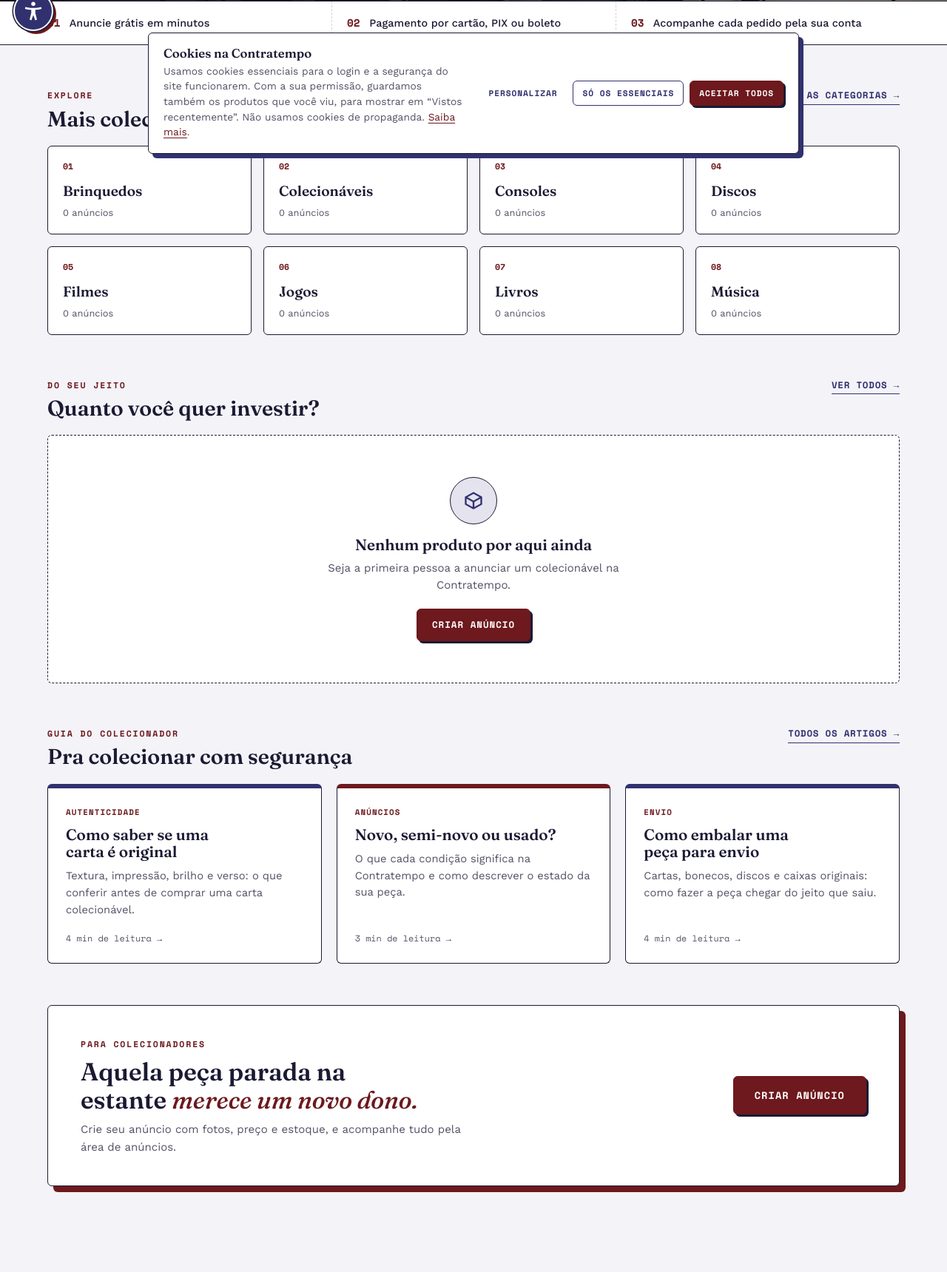
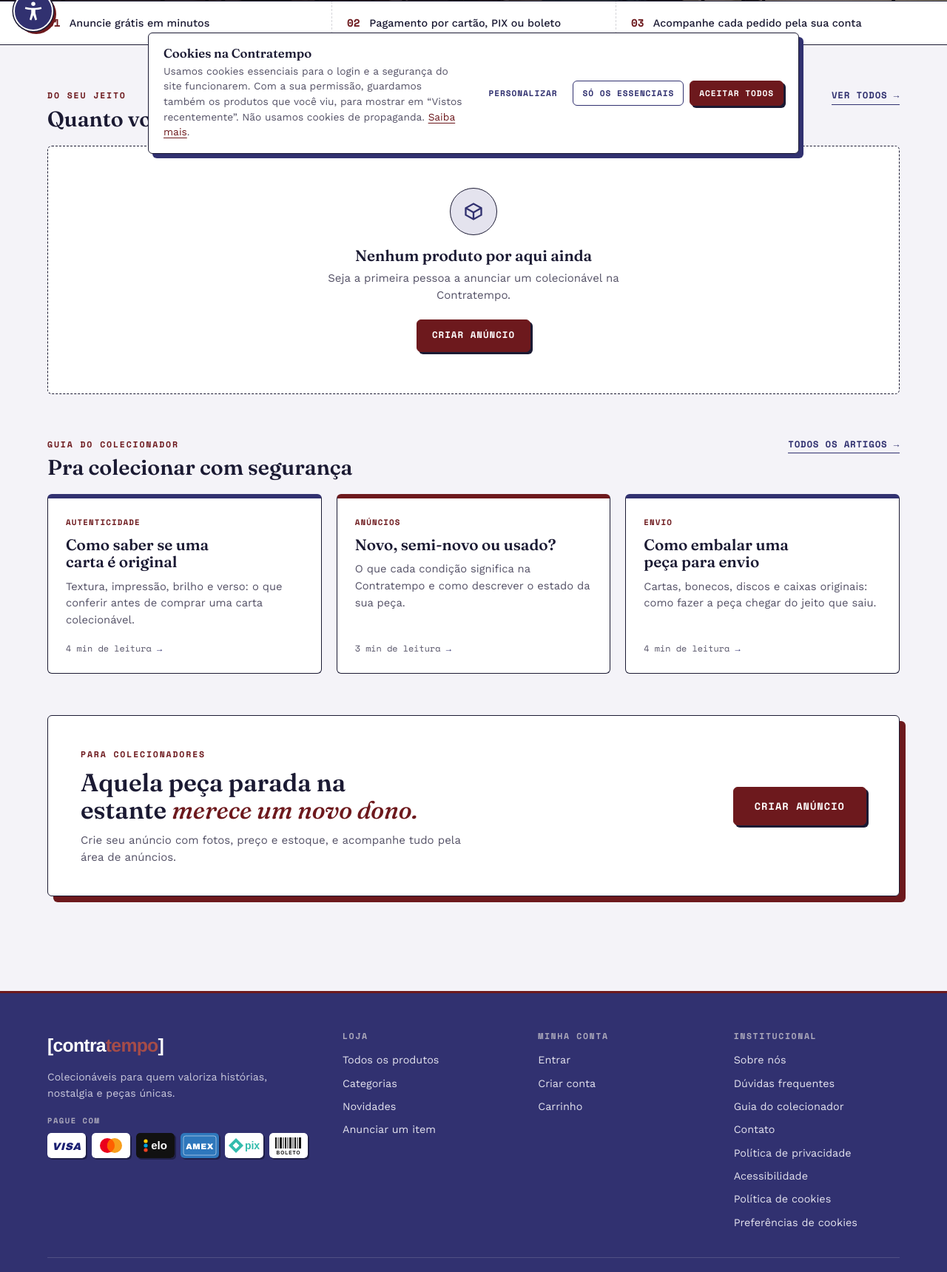
Before and after one commit to rico-prog5511/contratemposeparado, a Django app: page / in a window 1280 px wide. Shown: the part 576-2296 px from the top of the page at 74% size. Run offline with Django 5.2, Linux system fonts and the light colour scheme; data comes from the database, SQL or seed files in the repository; data that the repository does not hold is empty; some libraries are stand-ins or nearby versions; some web fonts are replaced.

Commit message:
Remoção Mais Colecionaveis
remover mais colecionaveis da home

```diff
--- a/GUIA_COMPLETO_DO_PROJETO.txt
+++ b/GUIA_COMPLETO_DO_PROJETO.txt
@@ -568,7 +568,6 @@ Formato:  URL  —  quem acessa  —  arquivo da view  —  template
     vêm de /produtos/vistos/?ids=..., só anúncios ativos, até 4). Sem
     histórico, a seção não aparece. Tem botão "Limpar histórico". Só
     funciona se a pessoa aceitou os cookies FUNCIONAIS (ver /cookies/);
-  - até 8 categorias com a quantidade de anúncios;
   - "Quanto você quer investir?": faixas de preço (FAIXAS_PRECO em
     views.py) com quantas peças cada uma tem; levam ao catálogo filtrado
     por preço. Faixas vazias não aparecem;
--- a/contratempo/marketplace/static/css/home.css
+++ b/contratempo/marketplace/static/css/home.css
@@ -291,40 +291,6 @@
 .home-strip-inner .mono { color: var(--txt-vermelho); font-weight: 700; margin-right: 8px; }
 
 /* =====================================================================
-   CATEGORIAS
-   ===================================================================== */
-.home-categories {
-    display: grid;
-    grid-template-columns: repeat(4, minmax(0, 1fr));
-    gap: 16px;
-}
-.home-category-pill {
-    position: relative;
-    display: flex;
-    flex-direction: column;
-    gap: 4px;
-    min-height: 120px;
-    padding: 18px 20px;
-    background: var(--paper);
-    border: var(--borda);
-    border-radius: var(--radius);
-    transition: transform 0.15s ease, box-shadow 0.15s ease, background 0.15s ease;
-}
-.home-category-pill:hover {
-    transform: translate(-3px, -3px);
-    box-shadow: var(--shadow-card);
-}
-.home-category-pill strong {
-    margin-top: auto;
-    font-family: var(--font-display);
-    font-size: 1.2rem;
-    font-weight: 600;
-    color: var(--ink);
-}
-.home-category-index { font-size: 0.72rem; color: var(--txt-vermelho); font-weight: 700; }
-.home-category-count { font-size: 0.8rem; color: var(--ink-muted); }
-
-/* =====================================================================
    FAIXAS DE PREÇO
    ===================================================================== */
 .home-faixas {
@@ -382,7 +348,6 @@
     .home-hero-ticket { display: none; }
     /* No celular o texto ocupa a largura toda: a camada escura também */
     .slide--foto::before { background: linear-gradient(rgba(18, 10, 14, 0.72), rgba(18, 10, 14, 0.82)); }
-    .home-categories { grid-template-columns: repeat(2, minmax(0, 1fr)); }
 }
 
 @media (max-width: 640px) {
@@ -398,8 +363,6 @@
     .home-strip-inner { grid-template-columns: 1fr; }
     .home-strip-inner > div { border-left: 0; border-top: 1px dashed var(--line); padding: 12px 0; }
     .home-strip-inner > div:first-child { border-top: 0; }
-    .home-category-pill { min-height: 100px; padding: 14px; }
-    .home-category-pill strong { font-size: 1.05rem; }
     .home-faixas { grid-template-columns: repeat(2, minmax(0, 1fr)); gap: 12px; }
     .home-faixa { padding: 16px 14px; }
     .home-faixa strong { margin-top: 10px; font-size: 1.1rem; }
--- a/contratempo/marketplace/templates/home.html
+++ b/contratempo/marketplace/templates/home.html
@@ -138,28 +138,6 @@
     <div class="product-grid" data-vistos-lista></div>
 </section>
 
-<!-- CATEGORIAS -->
-{% if categorias %}
-<section class="container section">
-    <div class="section-head">
-        <div>
-            <span class="eyebrow">Explore</span>
-            <h2>Mais colecionáveis</h2>
-        </div>
-        <a href="{% url 'categorias' %}" class="link-arrow">Todas as categorias →</a>
-    </div>
-    <div class="home-categories">
-        {% for categoria in categorias|slice:":8" %}
-            <a href="{% url 'produtos' %}?categoria={{ categoria.slug }}" class="home-category-pill">
-                <span class="home-category-index mono">{{ forloop.counter|stringformat:"02d" }}</span>
-                <strong>{{ categoria.nome }}</strong>
-                <span class="home-category-count">{{ categoria.total_produtos }} anúncio{{ categoria.total_produtos|pluralize }}</span>
-            </a>
-        {% endfor %}
-    </div>
-</section>
-{% endif %}
-
 <!-- FAIXAS DE PREÇO -->
 <section class="container section" aria-labelledby="faixas-titulo">
     <div class="section-head">
--- a/contratempo/marketplace/views.py
+++ b/contratempo/marketplace/views.py
@@ -74,18 +74,10 @@ def _url_segura(request, url):
 # =====================================================================
 
 def home(request):
-    categorias = (
-        Categoria.objects
-        .filter(ativo=True)
-        .annotate(total_produtos=Count("produtos", filter=Q(produtos__status_anuncio="ativo")))
-        .order_by("nome")
-    )
-
     produtos_recentes = produtos_ativos().order_by("-data_criacao")[:4]
 
     return render(request, "home.html", {
         "banner_foto": _foto_banner(),
-        "categorias": categorias,
         "faixas_preco": _faixas_preco(),
         "produtos_recentes": produtos_recentes,
         "artigos_guia": ARTIGOS_GUIA[:3],
```
